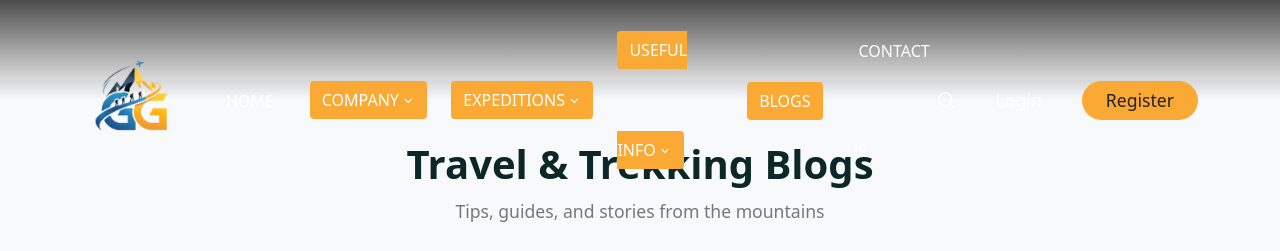
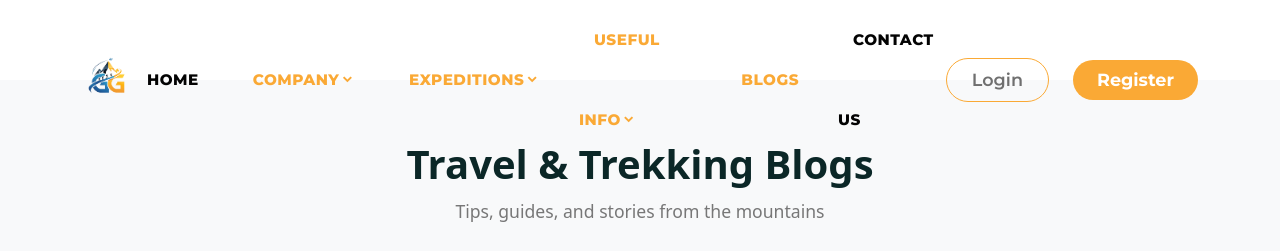
Before and after one commit to anushka0302/ghumeghume, a React (Create React App) app in the folder frontend/: page /blogs in a window 1280 px wide. Shown: the top 251 px of the page. Built offline with nearby package versions, Linux system fonts and the light colour scheme; a web font is replaced by a local one.

Commit message:
header_fixed

```diff
--- a/frontend/src/components/Header/Header.jsx
+++ b/frontend/src/components/Header/Header.jsx
@@ -6,16 +6,12 @@ import './header.css';
 import { AuthContext } from './../../context/AuthContext';
 
 const navLinks = [
+  { path: '/home', display: 'Home' },
   {
-    path: '/home',
-    display: 'Home',
-  },
-  {
-    path: '#', // Use '#' for parent links that only open dropdowns
+    path: '#',
     display: 'Company',
     children: [
-      { path: '/about', display: 'About Us' }, // Kept your 'about' link
-      //{ path: '/our-team', display: 'Our Team' },
+      { path: '/about', display: 'About Us' },
       { path: '/why-us', display: 'Why Us' },
     ],
   },
@@ -28,15 +24,6 @@ const navLinks = [
       { path: '/expeditions/remote-workplace', display: 'Remote Workplace' },
     ],
   },
-  // {
-  //   path: '#',
-  //   display: 'Trekking',
-  //   children: [
-  //     { path: '/tours', display: 'All Treks' }, // Kept your 'tours' link
-  //     //{ path: '/trekking/ebc', display: 'Everest Base Camp' },
-  //     //{ path: '/trekking/annapurna', display: 'Annapurna Circuit' },
-  //   ],
-  // },
   {
     path: '#',
     display: 'Useful Info',
@@ -46,15 +33,8 @@ const navLinks = [
       { path: '/contact', display: 'Contact' },
     ],
   },
-  // ✅ NEW: Added Blogs Link Here
-  {
-    path: '/blogs',
-    display: 'Blogs',
-  },
-  {
-    path: '/contact',
-    display: 'Contact Us',
-  },
+  { path: '/blogs', display: 'Blogs' },
+  { path: '/contact', display: 'Contact Us' },
 ];
 
 const Header = () => {
@@ -68,21 +48,6 @@ const Header = () => {
     navigate('/');
   };
 
-  // useEffect(() => {
-  //   const stickyHeaderFunc = () => {
-  //     if (
-  //       document.body.scrollTop > 80 ||
-  //       document.documentElement.scrollTop > 80
-  //     ) {
-  //       headerRef.current.classList.add('sticky__header');
-  //     } else {
-  //       headerRef.current.classList.remove('sticky__header');
-  //     }
-  //   };
-
-  //   window.addEventListener('scroll', stickyHeaderFunc);
-  //   return () => window.removeEventListener('scroll', stickyHeaderFunc);
-  // }, []);
   useEffect(() => {
     const stickyHeaderFunc = () => {
       if (
@@ -95,7 +60,7 @@ useEffect(() => {
       }
     };
 
-  // NEW: Close mobile menu on scroll
+    // Close menu if user scrolls
     const closeMobileMenuOnScroll = () => {
       if (menuRef.current && menuRef.current.classList.contains('show__menu')) {
         menuRef.current.classList.remove('show__menu');
@@ -113,13 +78,12 @@ useEffect(() => {
 
   const toggleMenu = () => menuRef.current.classList.toggle('show__menu');
 
-  // NEW: Handle mobile dropdown clicks
+  // Logic to handle mobile dropdown clicks
   const handleMobileDropdown = (e) => {
-    // Check if we are in mobile view (menu is active)
     if (menuRef.current.classList.contains('show__menu')) {
       const parentItem = e.target.closest('.nav__item');
-      if (parentItem.classList.contains('dropdown')) {
-        e.preventDefault(); // Prevent default link behavior
+      if (parentItem && parentItem.classList.contains('dropdown')) {
+        e.preventDefault(); // Stop navigation
         parentItem.classList.toggle('mobile-dropdown-open');
       }
     }
@@ -137,9 +101,15 @@ useEffect(() => {
               </Link>
             </div>
 
-            {/* Navigation Menu */}
+            {/* Navigation Menu (Overlay + Drawer) */}
             <div className='navigation' ref={menuRef} onClick={toggleMenu}>
               <ul className='menu d-flex align-items-center gap-4' onClick={(e) => e.stopPropagation()}>
+
+                {/* ❌ Close Button (Inside the White Drawer) */}
+                <span className="mobile__menu_close" onClick={toggleMenu}>
+                  <i className="ri-close-line"></i>
+                </span>
+
                 {navLinks.map((item, index) => (
                   <li
                     className={`nav__item ${item.children ? 'dropdown' : ''}`}
@@ -150,22 +120,25 @@ useEffect(() => {
                       className={({ isActive }) =>
                         isActive ? 'active__link' : ''
                       }
-                      // NEW: Added click listener for mobile dropdowns
                       onClick={(e) => {
-  handleMobileDropdown(e); // Keep existing dropdown logic
-  if (!item.children) toggleMenu(); // Close menu ONLY if it's a direct link (no dropdown)
+                        handleMobileDropdown(e);
+                        // Only close menu if it's a direct link (no children)
+                        if (!item.children) toggleMenu();
                       }}
                     >
                       {item.display}
+                      {/* Down arrow for dropdowns */}
                       {item.children && <i className='ri-arrow-down-s-line'></i>}
                     </NavLink>
 
-                    {/* Render dropdown menu if children exist */}
+                    {/* Sub Menu */}
                     {item.children && (
                       <ul className='dropdown__menu'>
                         {item.children.map((child, childIndex) => (
                           <li className='dropdown__item' key={childIndex}>
-                            <NavLink to={child.path} onClick={toggleMenu}>{child.display}</NavLink>
+                            <NavLink to={child.path} onClick={toggleMenu}>
+                              {child.display}
+                            </NavLink>
                           </li>
                         ))}
                       </ul>
@@ -175,13 +148,8 @@ useEffect(() => {
               </ul>
             </div>
 
-            {/* Navigation Right Section */}
+            {/* Right Side Icons (User, Search, Hamburger) */}
             <div className='nav_right d-flex align-items-center gap-4'>
-              {/* Search Icon */}
-              <span className='nav__search-icon'>
-                <i className='ri-search-line'></i>
-              </span>
-
               <div className='nav_btns d-flex align-items-center gap-4'>
                 {user ? (
                   <>
@@ -202,6 +170,7 @@ useEffect(() => {
                 )}
               </div>
 
+              {/* 🍔 Hamburger Icon (Visible on Mobile) */}
               <span className='mobile__menu' onClick={toggleMenu}>
                 <i className='ri-menu-line'></i>
               </span>
--- a/frontend/src/components/Header/header.css
+++ b/frontend/src/components/Header/header.css
@@ -1,129 +1,158 @@
-/* --- BASE HEADER STYLES --- */
+/* ==================================================
+   1. FONTS & GLOBAL RESETS
+================================================== */
+@import url('https://fonts.googleapis.com/css2?family=Montserrat:wght@400;500;600;700;800&display=swap');
+
+* {
+  margin: 0;
+  padding: 0;
+  box-sizing: border-box;
+}
+
+/* --- Base Header --- */
 .header {
   width: 100%;
-  height: 100px;
-  line-height: 100px;
-  position: absolute;
+  height: 80px;
+  line-height: 80px;
+  position: fixed;
   top: 0;
   left: 0;
-  z-index: 10000;
-  /* Dark transparent background */
-  background: linear-gradient(
-    to bottom,
-    rgba(0, 0, 0, 0.7) 0%,
-    rgba(0, 0, 0, 0) 100%
-  );
+  z-index: 1000;
+  background: transparent;
+  transition: 0.3s;
+  font-family: 'Montserrat', sans-serif;
+}
+
+
+
+/* Logo Sizing */
+.logo img {
+  height: 50px;
+  width: auto;
+  margin-top: -5px;
+}
+
+/* --- Desktop Menu Items --- */
+.menu {
+  margin-bottom: 0;
+  padding-left: 0;
+  list-style: none;
+}
+
+.nav__item {
+  position: relative;
+}
+
+/* ==================================================
+   ✅ FIXED: NO OUTLINE (CLEAN TEXT)
+================================================== */
+.nav__item a {
+  text-decoration: none;
+  color: #030303; /* Text Color */
+  font-weight: 750;
+  font-size: 0.95rem;
+  text-transform: uppercase;
+  padding: 0 15px;
+  transition: 0.3s;
+  letter-spacing: 0.5px;
+
+  /* ✅ REMOVED STROKE & PAINT ORDER */
+  -webkit-text-stroke: 0;
+  text-shadow: none !important;
+}
+
+.nav__item a:hover {
+  color: #faa935; /* Orange Fill on Hover */
+  -webkit-text-stroke: 0; /* ✅ Removed Black Border */
+}
+
+/* Active Link Style */
+.nav__item a.active__link {
+  color: #faa935;
+  -webkit-text-stroke: 0; /* ✅ Removed Black Border */
+}
+
+/* ==================================================
+   ✅ FIXED: GLASS EFFECT STICKY HEADER
+================================================== */
+
+/* 1. The Container (Glass Style) */
+.sticky__header {
+  /* Dark Glass Background */
+  background: rgba(0, 0, 0, 0.6); /* Slightly darker for better readability */
+
+  /* The Blur Magic */
+  backdrop-filter: blur(15px);
+  -webkit-backdrop-filter: blur(15px);
+
+  /* Subtle bottom border */
+  border-bottom: 1px solid rgba(255, 255, 255, 0.1);
+
+  box-shadow: 0 4px 30px rgba(0, 0, 0, 0.1);
   transition: 0.3s;
 }
 
-/* Fixed logo size */
-.logo img {
-  height: 100px;
-  width: auto;
+/* 2. Text Colors in Sticky Header */
+.sticky__header .nav__item a {
+  color: #fff;  /* White text is best on dark glass */
+
+  /* ✅ REMOVED BLACK OUTLINE as requested */
+  -webkit-text-stroke: 0;
+  text-shadow: none;
 }
 
-.menu {
-  margin-bottom: 0;
-}
-
-.nav__item {
-  position: relative; /* Needed for dropdown positioning */
-}
-
-.nav__item a {
-  text-decoration: none;
-  color: #fff; /* White text */
-  font-weight: 500;
-  font-size: 1rem;
-  text-transform: uppercase;
-  padding: 8px 12px;
-  border-radius: 4px;
-  transition: 0.3s;
-}
-
-.nav__item a i {
-  font-size: 0.9rem;
-  margin-left: 2px;
-}
-
-.nav__item a:hover {
-  color: #faa935; /* Gold/yellow color */
-}
-
-.nav__item a.active__link {
-  color: #fff;
-  background: #faa935; /* Gold background for active link */
-}
-
-/* --- SEARCH & AUTH BUTTONS --- */
-.nav__search-icon i {
-  font-size: 1.2rem;
-  color: #fff;
-  cursor: pointer;
-}
-
-.username {
-  color: #fff;
-  font-size: 1rem;
-}
-
-.nav_btns .btn {
-  font-size: 0.9rem;
-  padding: 0.4rem 1rem;
-  border-radius: 4px;
-}
-
-.nav_btns .secondary__btn {
-  background: transparent;
-  border: 1px solid #fff;
-}
-.nav_btns .secondary__btn a {
-  color: #fff;
-  text-decoration: none;
-}
-.nav_btns .secondary__btn:hover {
-  background: #fff;
-}
-.nav_btns .secondary__btn:hover a {
+.sticky__header .nav__item a:hover {
   color: #faa935;
 }
 
-.nav_btns .primary__btn {
-  background: #faa935;
-  border: 1px solid #faa935;
-}
-.nav_btns .primary__btn a {
-  color: #222;
-  text-decoration: none;
-}
-.nav_btns .primary__btn:hover {
-  background: #f7b048;
-  border-color: #f7b048;
+/* Ensure Logo stays normal */
+.sticky__header .logo img { filter: none; }
+
+/* Icons & Hamburger stay White */
+.sticky__header .nav__search-icon i,
+.sticky__header .mobile__menu {
+  color: #fff !important;
 }
 
-/* --- DROPDOWN MENU STYLES --- */
+/* 3. Buttons in Sticky Header */
+
+/* ✅ LOGIN BUTTON: Updated to Orange Theme */
+.sticky__header .secondary__btn {
+  border: 1px solid #faa935 !important;
+}
+
+.sticky__header .secondary__btn a {
+  color: #faa935 !important; /* Orange Text */
+}
+
+/* Hover Effect */
+.sticky__header .secondary__btn:hover {
+  background: #faa935;
+  border-color: #faa935 !important;
+}
+
+.sticky__header .secondary__btn:hover a {
+  color: #fff !important; /* White text on hover */
+}
+
+/* --- Desktop Dropdown --- */
 .dropdown__menu {
   position: absolute;
-  top: 90%; /* Position below the parent link */
+  top: 100%;
   left: 0;
   background: #fff;
   min-width: 220px;
-  padding: 0.8rem;
-  border-radius: 5px;
-  box-shadow: 0px 4px 15px rgba(0, 0, 0, 0.1);
-  list-style: none;
-  margin: 0;
-  line-height: 1.5rem; /* Reset line-height for items */
-
-  /* Hide by default */
+  padding: 10px 0;
+  border-radius: 8px;
+  box-shadow: 0px 10px 30px rgba(0,0,0,0.1);
   opacity: 0;
   visibility: hidden;
   transform: translateY(10px);
   transition: 0.3s ease;
   z-index: 100;
+  border: 1px solid #f0f0f0;
 }
 
-/* This is for DESKTOP hover */
 .nav__item:hover .dropdown__menu {
   opacity: 1;
   visibility: visible;
@@ -131,183 +160,232 @@
 }
 
 .dropdown__item a {
-  color: var(--heading-color); /* Dark text on white dropdown */
+  color: #444 !important;
   font-size: 0.9rem;
-  font-weight: 500;
-  text-transform: none; /* Dropdown items are usually not uppercase */
-  padding: 5px 10px;
-  display: block; /* Make links fill the li */
+  font-weight: 600;
+  text-transform: none;
+  padding: 10px 20px;
+  display: block;
+  -webkit-text-stroke: 0; /* No border in dropdown */
 }
 
 .dropdown__item a:hover {
-  color: #faa935;
-  background: #f7f7f7;
+  color: #faa935 !important;
+  background: #f9f9f9;
 }
 
-/* --- STICKY HEADER (GLASSMORPHISM) --- */
-.sticky__header {
-  width: 100%;
-  height: 80px;
-  line-height: 80px;
-  position: sticky;
-  top: 0;
-  left: 0;
-  z-index: 999;
-  background: rgba(30, 30, 30, 0.75);
-  backdrop-filter: blur(15px);
-  -webkit-backdrop-filter: blur(15px);
-  border-bottom: 1px solid rgba(255, 255, 255, 0.1);
-  box-shadow: 0px 3px 10px -3px rgba(0, 0, 0, 0.4);
+/* --- Buttons --- */
+.nav_btns .btn {
+  font-family: 'Montserrat', sans-serif;
+  font-weight: 700;
+  border-radius: 50px;
+  padding: 8px 25px;
+  font-size: 0.9rem;
+  display: flex;
+  align-items: center;
 }
 
-/* --- MOBILE MENU --- */
-.mobile__menu {
-  font-size: 1.3rem;
-  color: #fff; /* White hamburger icon */
-  display: none; /* HIDDEN BY DEFAULT on desktop */
-  cursor: pointer;
-  /* Add z-index to make sure it's above the overlay */
-  position: relative;
-  z-index: 10000;
+/* Register Button (Orange) */
+.primary__btn {
+  background: #faa935;
+  border: 1px solid #faa935;
+}
+.primary__btn a {
+  color: #fff !important;
+}
+.primary__btn:hover {
+  background: #e0962d;
+  border-color: #e0962d;
 }
 
+/* --- Login Button (Secondary) --- */
+.secondary__btn {
+  background: transparent;
+  /* ✅ Default Border: Orange */
+  border: 1px solid #faa935 !important;
+  transition: 0.3s;
+}
+
+/* 1. Default Text: Orange */
+.secondary__btn a {
+  color: #6f6f6f !important;
+  text-decoration: none;
+  font-weight: 600;
+}
+
+/* 2. Hover State: Orange Background, White Text */
+.secondary__btn:hover {
+  background: #faa935;
+  border-color: #faa935 !important;
+}
+
+.secondary__btn:hover a {
+  color: #faa935 !important;
+}
+
+
 /* ==================================================
-  MEDIA QUERIES (NEW FULL-SCREEN GLASS MENU)
-==================================================
-*/
+   ✅ STICKY HEADER BUTTONS (SCROLL STATE)
+================================================== */
+
+/* Keep the Orange look when scrolling too (Consistent Design) */
+.sticky__header .secondary__btn {
+  border: 1px solid #faa935 !important;
+}
+
+.sticky__header .secondary__btn a {
+  color: #faa935 !important;
+}
+
+/* Hover on Sticky Header */
+.sticky__header .secondary__btn:hover {
+  background: #faa935;
+  border-color: #faa935 !important;
+}
+
+.sticky__header .secondary__btn:hover a {
+  color: #fff !important;
+}
+
+.mobile__menu {
+  font-size: 1.8rem;
+  color: #fff;
+  display: none;
+  cursor: pointer;
+}
+.mobile__menu_close { display: none; }
+
+
+/* ==================================================
+   MOBILE SIDE DRAWER & STICKY HEADER FIXES
+================================================== */
 @media only screen and (max-width: 992px) {
-  /* Logo size for tablet */
-  .logo img {
-    height: 60px;
-    width: auto;
+
+  .header .nav_btns,
+  .header .nav__search-icon { display: none !important; }
+
+  /* HAMBURGER ICON */
+  .header .mobile__menu {
+    display: block !important;
+    color: #faa935 !important; /* Theme Color */
+    font-size: 1.8rem;
+    cursor: pointer;
   }
 
-  /* --- UPDATED: This is the full-screen overlay ---
-  */
+  /* ✅ FIXED: GLASS EFFECT FOR MOBILE STICKY HEADER */
+  .sticky__header {
+    /* Dark Glass Background */
+    background: rgba(0, 0, 0, 0.5) !important;
+
+    /* The Blur Effect */
+    backdrop-filter: blur(15px) !important;
+    -webkit-backdrop-filter: blur(15px) !important;
+
+    /* Border & Shadow for depth */
+    box-shadow: 0 4px 30px rgba(0, 0, 0, 0.1) !important;
+    border-bottom: 1px solid rgba(255, 255, 255, 0.1) !important;
+  }
+
+  /* Ensure Hamburger stays Orange when scrolling on glass */
+  .sticky__header .mobile__menu {
+    color: #faa935 !important;
+  }
+
+  /* Overlay */
   .header .navigation {
-    width: 100%;
-    height: 100%;
     position: fixed;
     top: 0;
     left: 0;
-
-    /* New glass background */
-
-    backdrop-filter: blur(20px);
-    -webkit-backdrop-filter: blur(20px);
-
+    width: 100%;
+    height: 100%;
+    background: rgba(0, 0, 0, 0.6);
     z-index: 9999;
-    display: none !important; /* FORCE HIDE */
-
-    /* New: Center the menu links */
-   align-items: flex-start;       /* move menu downward */
-  justify-content: flex-start;   /* stop centering */
-  padding-top: 60px;
+    display: none;
+    justify-content: flex-end;
   }
 
-  /* --- UPDATED: This is the menu link container ---
-  */
+  .header .navigation.show__menu { display: flex !important; }
+
+  /* Drawer Panel */
   .menu {
-    /* Remove old panel styles */
-    position: static;
-    width: 100%;
+    position: relative;
+    width: 80%;
+    max-width: 300px;
     height: 100vh;
- /* No white panel */
-
-    background: rgba(10, 10, 10, 0.7);
-   backdrop-filter: blur(20px);
-    -webkit-backdrop-filter: blur(20px);
-    /* Keep these styles */
+    background: #ffffff;
     flex-direction: column;
-    line-height: 0.5rem;
-    justify-content: flex-start;
-    align-items: center;
-    z-index: 9999;
-    padding: 5;
-    margin-top: 20px;
+    align-items: flex-start;
+    padding: 80px 0 20px 0;
+    box-shadow: -5px 0 20px rgba(0, 0, 0, 0.2);
+    overflow-y: auto;
   }
 
-  .nav__item {
-    width: 100%;
-    text-align: center;
+  /* Close Button */
+  .mobile__menu_close {
+    display: flex;
+    align-items: center;
+    justify-content: center;
+    position: absolute;
+    top: 20px;
+    right: 20px;
+    width: 40px;
+    height: 40px;
+    border-radius: 50%;
+    background: #f0f0f0;
+    color: #333;
+    font-size: 1.5rem;
+    cursor: pointer;
+    z-index: 10001;
   }
 
-  /* --- UPDATED: Mobile menu links ---
-  */
+  /* REMOVE ORANGE BLOCKS & OUTLINES ON MOBILE */
+  .menu .nav__item { width: 100%; }
 
   .menu .nav__item a {
-    color: #fff !important; /* White text on dark glass */
-    font-size: 1.5rem; /* Make links bigger */
-    font-weight: 500;
-    line-height: 3.5rem; /* Add more space */
-   padding: 8px 0;
-    display: block;
-    width: 100%;
-
-  }
-  .menu .nav__item a.active__link {
-    color: #faa935; /* Gold for active link */
-    background: none;
-  }
-  .menu .nav__item a:hover {
-    color: #faa935; /* Gold on hover */
+    color: #333 !important;
+    font-size: 1rem;
+    padding: 18px 25px;
+    border-bottom: 1px solid #f0f0f0;
+    background: transparent !important;
+    -webkit-text-stroke: 0 !important;
+    text-shadow: none !important;
+    font-weight: 600 !important;
   }
 
-  /* --- UPDATED: Mobile dropdown menu ---
-  */
+  /* Active Link Styles */
+  .menu .nav__item a.active__link {
+    background: transparent !important;
+    color: #faa935 !important;
+    border-left: 4px solid #faa935;
+  }
+
+  .menu .nav__item a:hover {
+    color: #faa935 !important;
+    background: #fafafa !important;
+  }
+
+  /* Dropdown Styles */
   .menu .dropdown__menu {
     position: static;
     display: none;
     box-shadow: none;
-    background: transparent; /* No background */
+    background: #f8f8f8;
     width: 100%;
     padding: 0;
-    transform: none;
     opacity: 1;
     visibility: visible;
-
+    transform: none;
+    border: none;
   }
 
   .menu .nav__item.mobile-dropdown-open .dropdown__menu {
     display: block;
   }
 
-  /* --- UPDATED: Mobile dropdown links --- */
   .menu .dropdown__item a {
-    line-height: 2.5rem;
-    padding: 6px 0;
-    font-size: 1.2rem;
-    font-weight: 400;
-    color: #faa935; /* Gold for dropdown links */
-  }
-  .menu .dropdown__item a:hover {
-    color: #fff; /* White on hover */
-    background: none;
-  }
-
-  /* --- NO CHANGE: These rules are all correct ---
-  */
-  .header .navigation.show__menu {
-    display: flex !important; /* Use flex to center */
-  }
-
-  .header .mobile__menu {
-    display: block !important; /* FORCE SHOW */
-  }
-
-  .header .nav_btns,
-  .header .nav__search-icon {
-    display: none !important; /* FORCE HIDE */
+    font-size: 0.9rem;
+    padding: 12px 30px 12px 40px;
+    color: #666 !important;
+    border-bottom: 1px solid #eee;
   }
 }
-
-@media only screen and (max-width: 768px) {
-  /* Logo size for mobile */
-  .logo img {
-    height: 50px;
-    width: auto;
-  }
-  .menu {
-    width: 90%; /* Keep it wide */
-  }
-}
```
Lines whose indentation alone changed are shown as unchanged.
